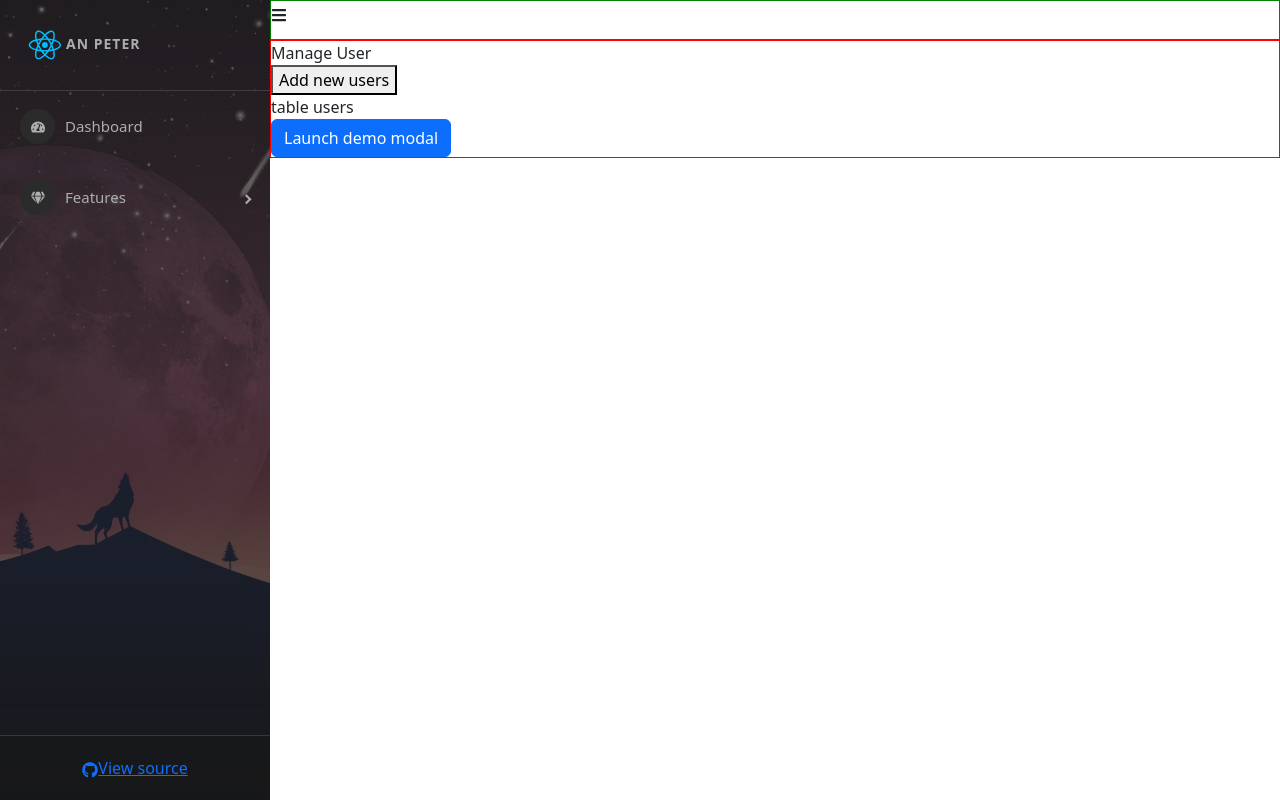
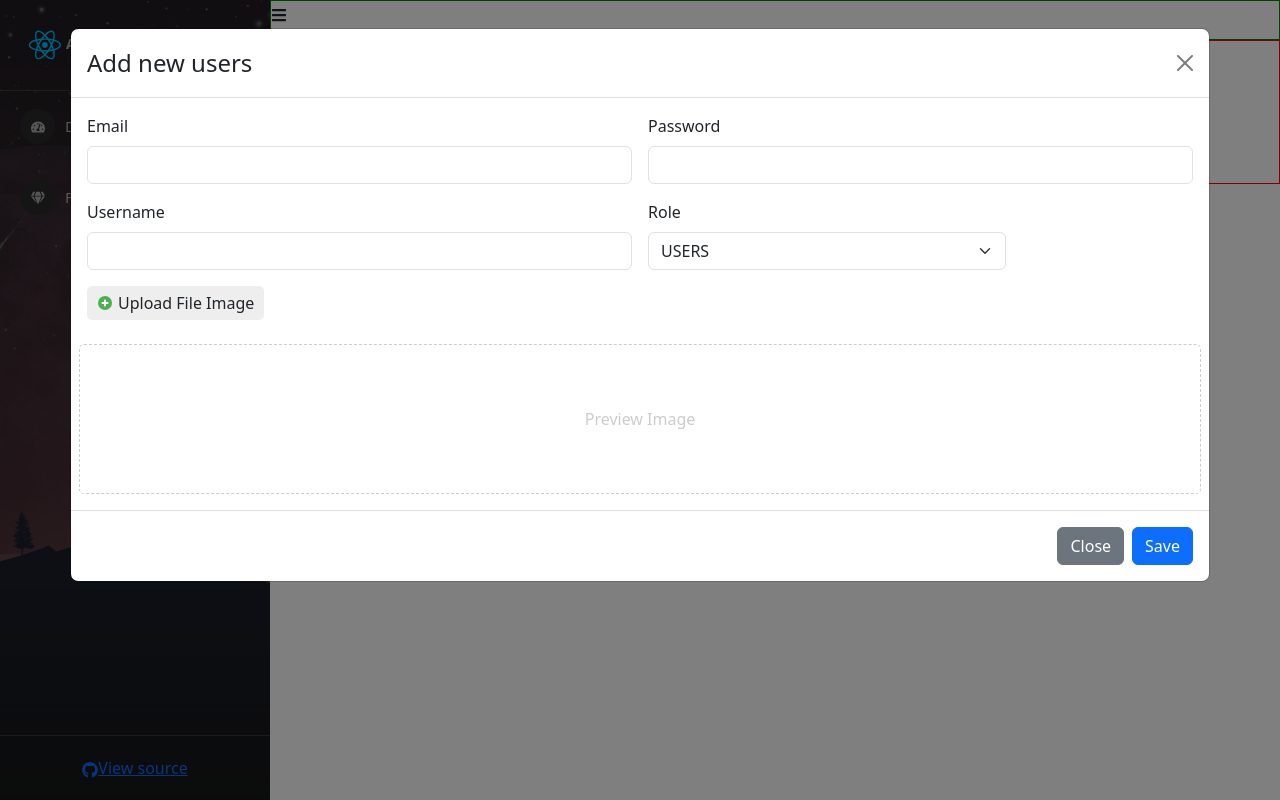
Before and after one commit to ankt212/learn-reactjs, a React (Create React App) app in the folder demo/: page /admins/manage-users in a window 1280 px wide. Both pictures are taken after a click on the button "Add new users". Built offline with nearby package versions, Linux system fonts and the light colour scheme.

Commit message:
update api create modal user

```diff
--- a/demo/src/components/Admin/Content/ManageUser.js
+++ b/demo/src/components/Admin/Content/ManageUser.js
@@ -1,14 +1,29 @@
 import ModalCreateUser from "./ModalCreateUser";
+import { FcPlus } from "react-icons/fc";
+import { useState } from "react";
 const ManageUser = (props) => {
+  const [showModalCreateUser, setShowModalCreateUser] = useState(false);
+  const handleShowHideModal = (value) => {
+    setShowModalCreateUser(value);
+  };
   return (
     <div className="manage-user-container">
       <div className="title">Manage User</div>
       <div className="users-content">
-        <div>
-          <button>Add new users</button>
+        <div className="btn-add-new">
+          <button
+            className="btn btn-primary"
+            onClick={() => setShowModalCreateUser(true)}
+          >
+            <FcPlus /> Add new users
+          </button>
         </div>
-        <div>table users</div>
-        <ModalCreateUser />
+        <div className="table-users-container">table users</div>
+        <ModalCreateUser
+          show={showModalCreateUser}
+          // setShow={setShowModalCreateUser}
+          setShow={handleShowHideModal}
+        />
       </div>
     </div>
   );
--- a/demo/src/components/Admin/Content/ManageUser.scss
+++ b/demo/src/components/Admin/Content/ManageUser.scss
@@ -1,5 +1,19 @@
 .manage-user-container {
+    padding: 10px;
     .users-content {
+        .btn-add-new {
+            margin: 15px 0;
+            button {
+                display: flex;
+                align-items: center;
+                gap: 3px;
+            }
+        }
+    }
+
+    .title {
+        font-weight: 600;
+        font-size: 20px;
     }
 }
 
--- a/demo/src/components/Admin/Content/ModalCreateUser.js
+++ b/demo/src/components/Admin/Content/ModalCreateUser.js
@@ -3,10 +3,20 @@
 import Modal from "react-bootstrap/Modal";
 import { FcPlus } from "react-icons/fc";
 import "./ManageUser.scss";
+import axios from "axios";
 const ModalCreateUser = (props) => {
-  const [show, setShow] = useState(false);
+  const { show, setShow } = props;
+  // const [show, setShow] = useState(false);
 
-  const handleClose = () => setShow(false);
+  const handleClose = () => {
+    setShow(false);
+    setEmail("");
+    setPassword("");
+    setUsername("");
+    setRole("USER");
+    setImage("");
+    setPreviewImage("");
+  };
   const handleShow = () => setShow(true);
 
   const [email, setEmail] = useState("");
@@ -26,11 +36,38 @@
 
     console.log("upload file");
   };
+
+  const handleSubmitCreateUser = async () => {
+    // validate
+
+    // call apis
+    // let data = {
+    //   email: email,
+    //   password: password,
+    //   username: username,
+    //   role: role,
+    //   userImage: image,
+    // };
+    // console.log(data);
+
+    const data = new FormData();
+    data.append("email", email);
+    data.append("password", password);
+    data.append("username", username);
+    data.append("role", role);
+    data.append("userImage", image);
+
+    let respon = await axios.post(
+      "http://localhost:8081/api/v1/participant",
+      data
+    );
+    console.log(">>> check respon ", respon);
+  };
   return (
     <>
-      <Button variant="primary" onClick={handleShow}>
+      {/* <Button variant="primary" onClick={handleShow}>
         Launch demo modal
-      </Button>
+      </Button> */}
 
       <Modal
         backdrop="static"
@@ -112,7 +149,7 @@
           <Button variant="secondary" onClick={handleClose}>
             Close
           </Button>
-          <Button variant="primary" onClick={handleClose}>
+          <Button variant="primary" onClick={() => handleSubmitCreateUser()}>
             Save
           </Button>
         </Modal.Footer>
```
